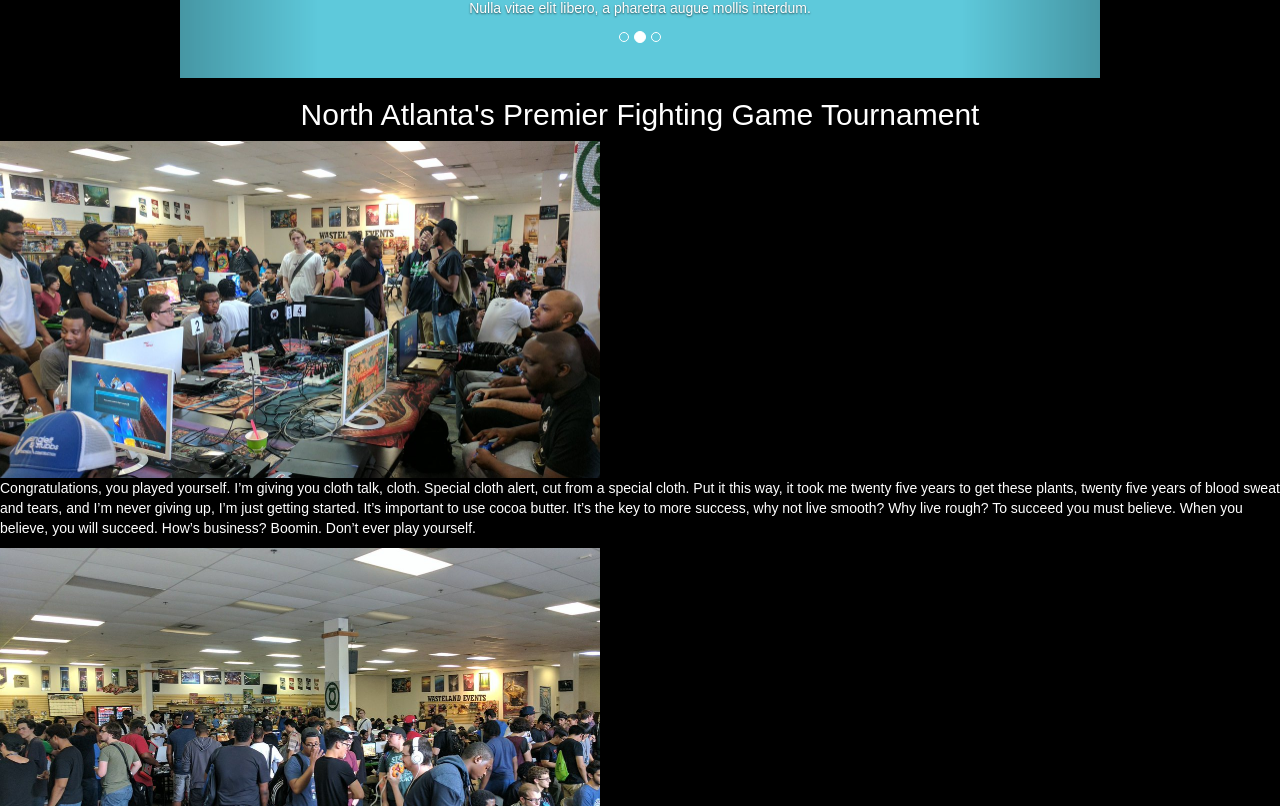
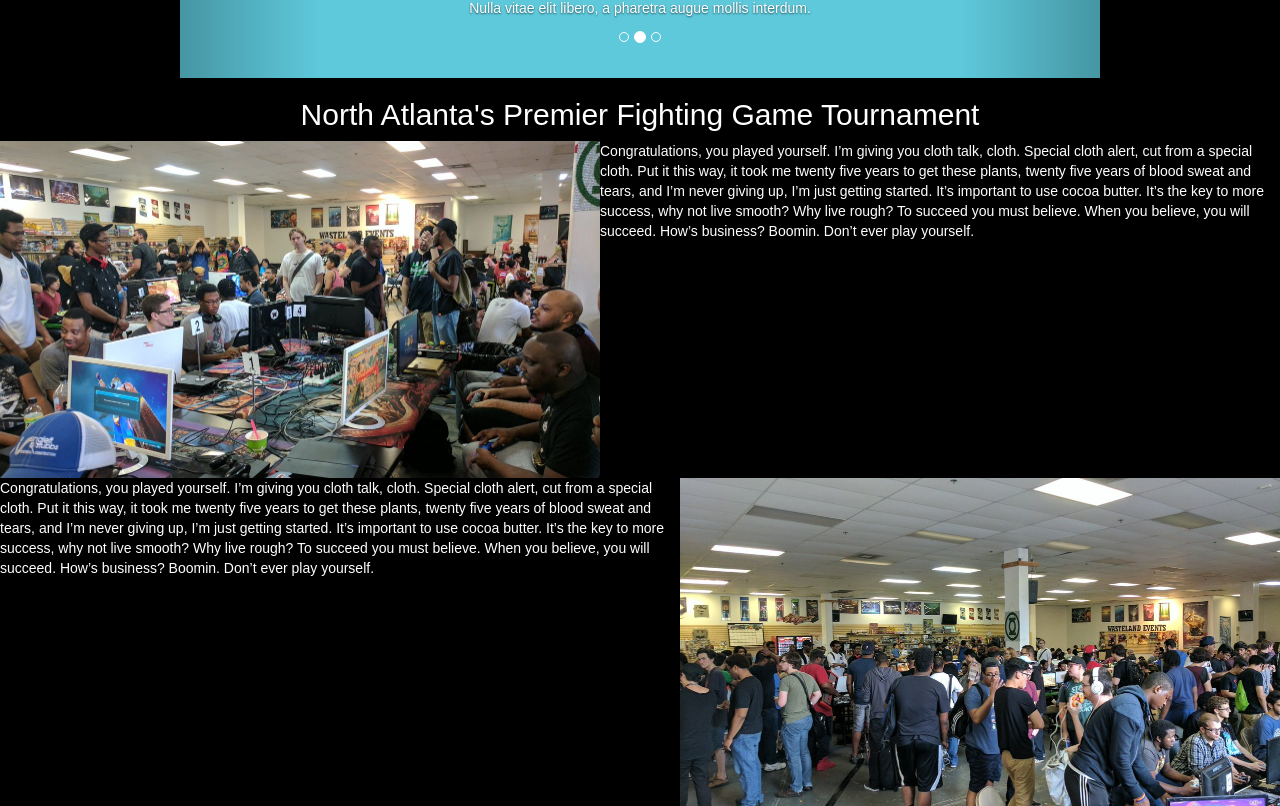
Before and after one commit to mbsillah/gb-webpage, a React (Create React App) app: page / in a window 1280 px wide. Shown: the part 674-1480 px from the top of the page. Built offline with nearby package versions, Linux system fonts and the light colour scheme.

Commit message:
Added cleafix to photo containers

```diff
--- a/src/components/Description.jsx
+++ b/src/components/Description.jsx
@@ -4,7 +4,16 @@ import gb02 from '../imgs/gb02.jpg'
 import styled from 'styled-components'
 
 const DescriptionStyle = styled.div`
-
+    overflow: auto;
+    img {
+        float: left;
+    }
+`
+const DescriptionStyle2 = styled.div`
+    overflow: auto;
+    img {
+        float: right;
+    }
 `
 
 const Description = () => {
@@ -12,12 +21,14 @@ const Description = () => {
         <div>
             <h2>North Atlanta's Premier Fighting Game Tournament</h2>
             <div>
-                <img src={gb01} alt="gbrawl1" className="img-fluid" width={600} height={337.5} />
-                <p>Congratulations, you played yourself. I’m giving you cloth talk, cloth. Special cloth alert, cut from a special cloth. Put it this way, it took me twenty five years to get these plants, twenty five years of blood sweat and tears, and I’m never giving up, I’m just getting started. It’s important to use cocoa butter. It’s the key to more success, why not live smooth? Why live rough? To succeed you must believe. When you believe, you will succeed. How’s business? Boomin. Don’t ever play yourself.</p>
+                <DescriptionStyle>
+                    <p><img src={gb01} alt="gbrawl1" className="img-fluid" width={600} height={337.5} />Congratulations, you played yourself. I’m giving you cloth talk, cloth. Special cloth alert, cut from a special cloth. Put it this way, it took me twenty five years to get these plants, twenty five years of blood sweat and tears, and I’m never giving up, I’m just getting started. It’s important to use cocoa butter. It’s the key to more success, why not live smooth? Why live rough? To succeed you must believe. When you believe, you will succeed. How’s business? Boomin. Don’t ever play yourself.</p>
+                </DescriptionStyle>
             </div>
             <div>
-                <img src={gb02} alt="gbrawl2" className="img-fluid" width={600} height={337.5} />
-                <p>Congratulations, you played yourself. I’m giving you cloth talk, cloth. Special cloth alert, cut from a special cloth. Put it this way, it took me twenty five years to get these plants, twenty five years of blood sweat and tears, and I’m never giving up, I’m just getting started. It’s important to use cocoa butter. It’s the key to more success, why not live smooth? Why live rough? To succeed you must believe. When you believe, you will succeed. How’s business? Boomin. Don’t ever play yourself.</p>
+                <DescriptionStyle2>
+                    <p><img src={gb02} alt="gbrawl2" className="img-fluid" width={600} height={337.5} />Congratulations, you played yourself. I’m giving you cloth talk, cloth. Special cloth alert, cut from a special cloth. Put it this way, it took me twenty five years to get these plants, twenty five years of blood sweat and tears, and I’m never giving up, I’m just getting started. It’s important to use cocoa butter. It’s the key to more success, why not live smooth? Why live rough? To succeed you must believe. When you believe, you will succeed. How’s business? Boomin. Don’t ever play yourself.</p>
+                </DescriptionStyle2>
             </div>
         </div>
     );
--- a/src/components/Footer.jsx
+++ b/src/components/Footer.jsx
@@ -1,5 +1,5 @@
 import React from 'react';
-import Link from 'react-router-dom'
+//import Link from 'react-router-dom'
 
 const Footer = () => {
     return (
--- a/src/components/GBNavbar.jsx
+++ b/src/components/GBNavbar.jsx
@@ -1,5 +1,4 @@
 import React from 'react';
-//import Link from 'react-router-dom';
 import { Navbar, NavItem, Nav } from 'react-bootstrap'
 
 
```
